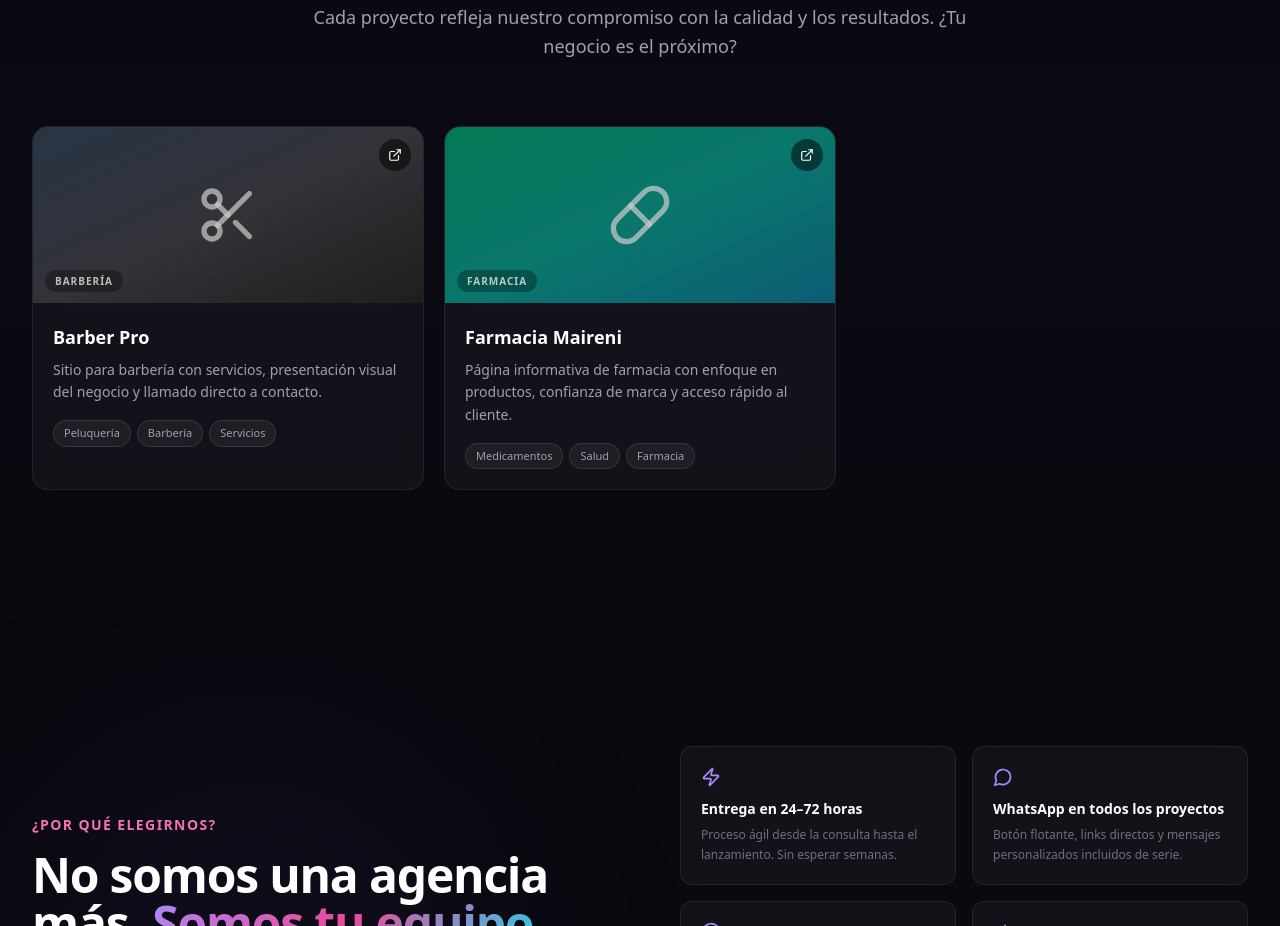
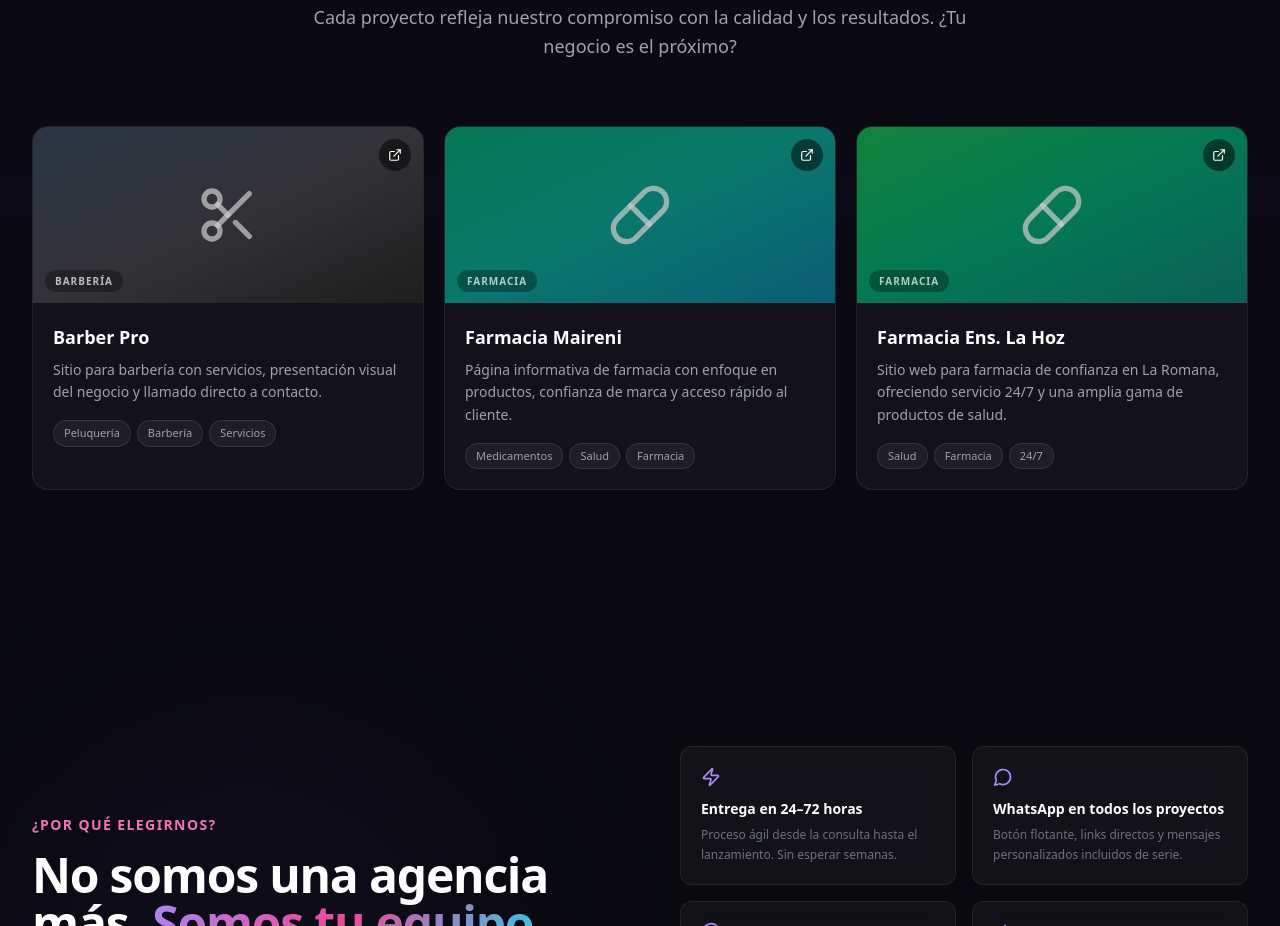
Before and after one commit to JeffrySantiago1912/AbbaTech, a React (Vite) app: page / in a window 1280 px wide. Shown: the part 1980-2906 px from the top of the page. Built offline with nearby package versions, Linux system fonts and the light colour scheme.

Commit message:
feat: add Farmacia Ens. La Hoz to projects

```diff
--- a/src/components/Projects.tsx
+++ b/src/components/Projects.tsx
@@ -29,6 +29,15 @@ const projects: Project[] = [
     icon: Pill,
     gradient: 'from-emerald-600 via-teal-600 to-cyan-700',
     demo: 'https://jeffrysantiago1912.github.io/Farmacia-Maireni/',
+  },
+  {
+    name: 'Farmacia Ens. La Hoz',
+    category: 'Farmacia',
+    description: 'Sitio web para farmacia de confianza en La Romana, ofreciendo servicio 24/7 y una amplia gama de productos de salud.',
+    tags: ['Salud', 'Farmacia', '24/7'],
+    icon: Pill,
+    gradient: 'from-green-600 via-emerald-600 to-teal-700',
+    demo: 'https://jeffrysantiago1912.github.io/Farmacia-LaHoz/',
   },
 ]
 
```
